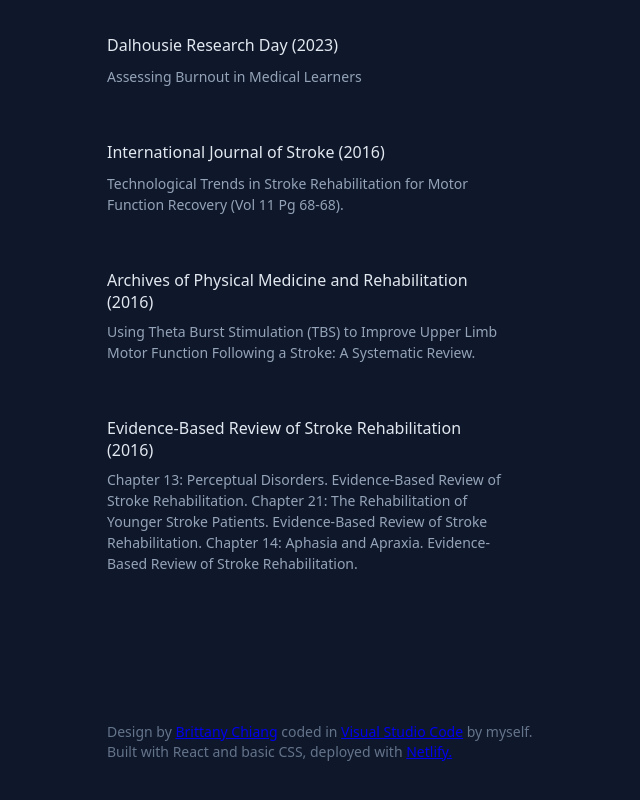
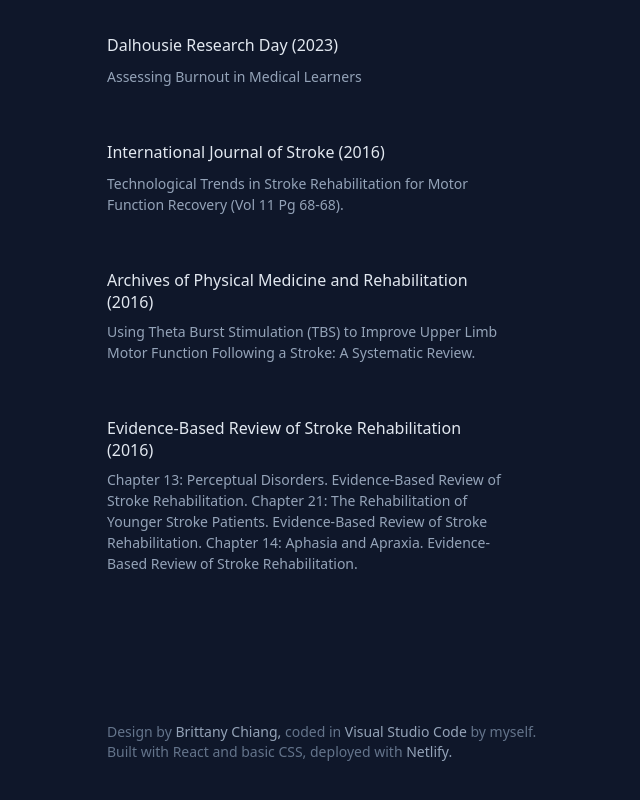
Before and after one commit to JashanB/Portfolio-V2, a React (Create React App) app: page / in a window 1280 px wide. Shown: the part 2197-2997 px from the top of the page, without its empty margins (541-1181 px from the left). Built offline with nearby package versions, Linux system fonts and the light colour scheme.

Commit message:
added footer

```diff
--- a/src/components/app/App.css
+++ b/src/components/app/App.css
@@ -361,7 +361,22 @@
   padding-bottom: 4rem;
   max-width: 28rem;
   display: block;
+}
 
+.footer p {
+  margin: 0;
+  padding: 0;
+
+}
+
+.footer p a {
+  text-decoration: none;
+  font-weight: 500;
+  color: rgba(148, 163, 184, 1);
+}
+
+.footer p a:hover {
+  color: rgba(94, 234, 211, 0.9);
 }
 
 /* 640 MEDIA */
--- a/src/components/app/App.js
+++ b/src/components/app/App.js
@@ -382,7 +382,7 @@ function App() {
               </div>
             </Element>
             <footer className='footer'>
-              <p>Design by <a href="https://brittanychiang.com/">Brittany Chiang</a> coded in <a href="https://code.visualstudio.com/">Visual Studio Code</a> by myself.
+              <p>Design by <a href="https://brittanychiang.com/">Brittany Chiang,</a> coded in <a href="https://code.visualstudio.com/">Visual Studio Code</a> by myself.
               Built with React and basic CSS, deployed with <a href="https://www.netlify.com/">Netlify.</a>
               </p>
             </footer>
```
